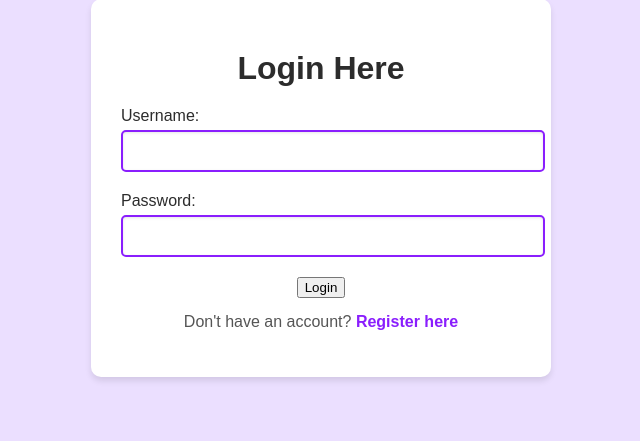
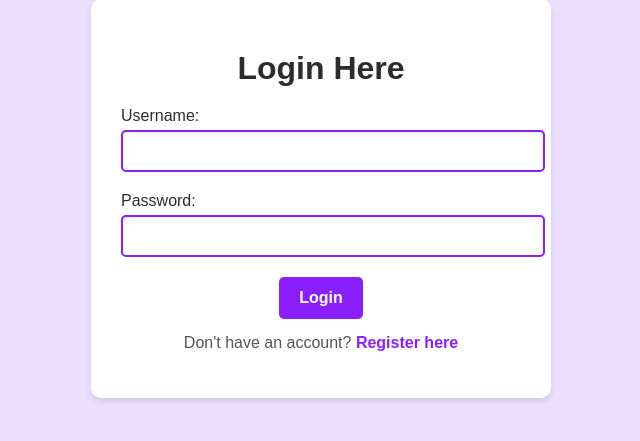
Before and after one commit to EmmaLond/Final_Project, a PHP site: page /login.php in a window 1280 px wide. Shown: the part 81-522 px from the top of the page, without its empty margins (319-959 px from the left). Run offline with PHP 8.4, Linux system fonts and the light colour scheme.

Commit message:
login css

```diff
--- a/stylesS.css
+++ b/stylesS.css
@@ -253,11 +253,21 @@ footer a:hover {
 }
 
 .auth-form input:focus {
+    border-color: #6c18c6; /* Darker Purple on focus */
+    outline: none;
 
 }
 
 .auth-form button{
-
+    background-color: #8a1efd; /* Bright Purple for button */
+    color: #ffffff;
+    padding: 12px 20px;
+    border: none;
+    border-radius: 5px;
+    font-size: 1rem;
+    font-weight: bold;
+    cursor: pointer;
+    transition: background-color 0.3s, transform 0.3s;
 }
 
 .auth-container p {
```
